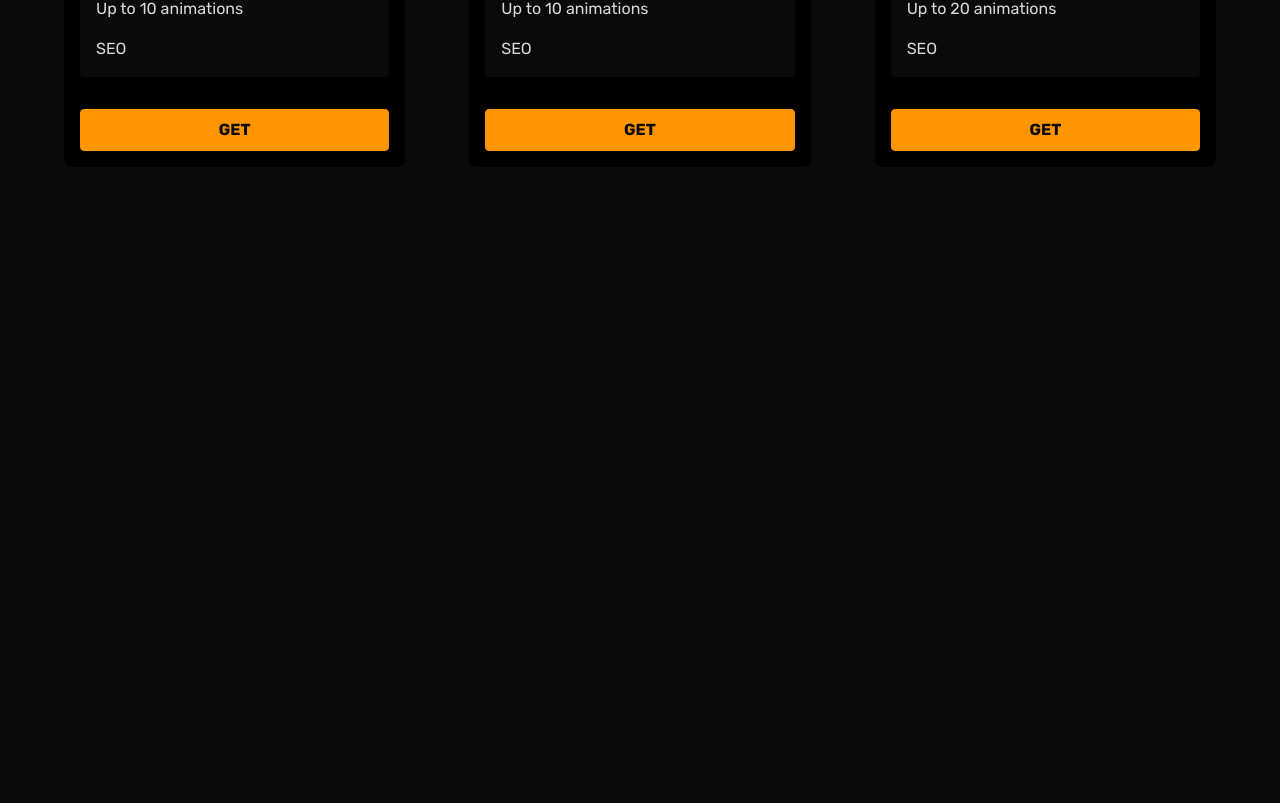
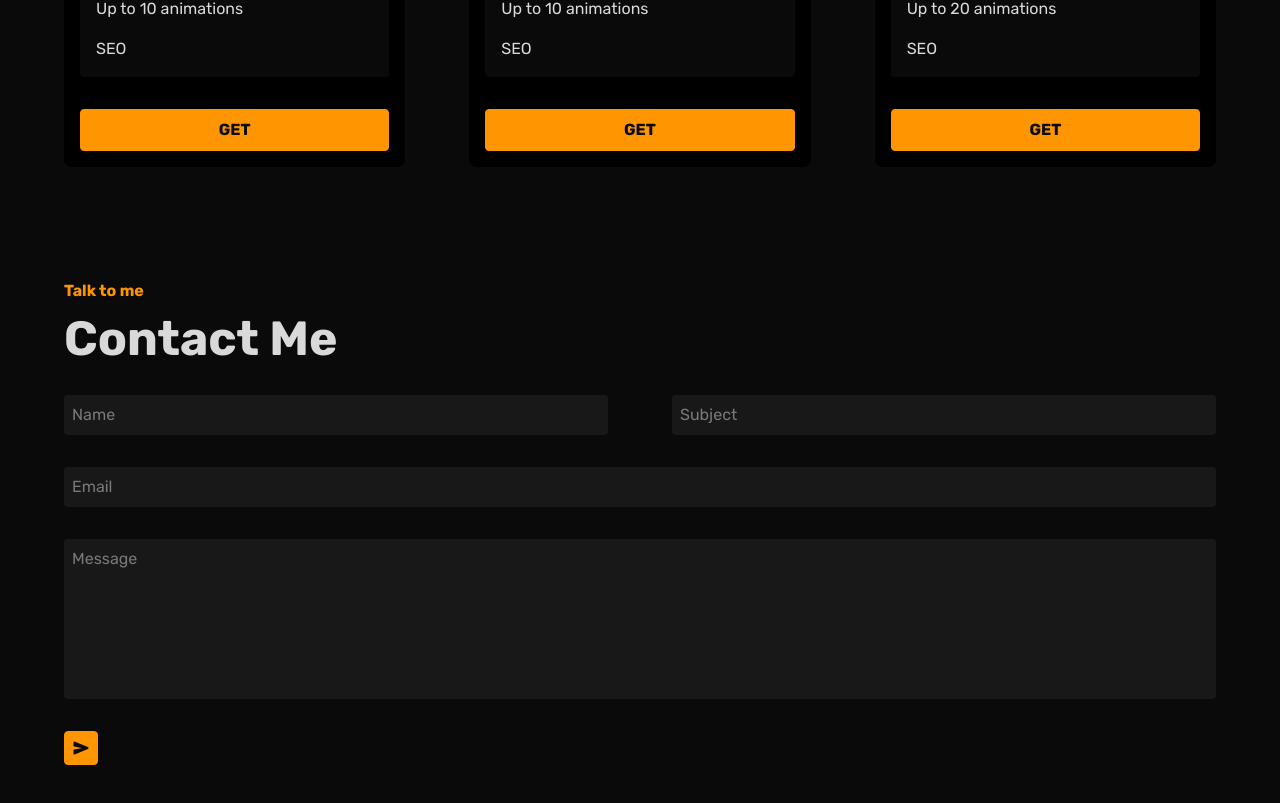
Before and after one commit to anthonywandera/anthonywandera, a React (Vite) app: page / in a window 1280 px wide. Shown: the part 3276-4079 px from the top of the page. Before the commit the page ends 3555 px from the top, so only its background shows below. Built offline with nearby package versions, Linux system fonts and the light colour scheme.

Commit message:
Added contact form

```diff
--- a/src/App.tsx
+++ b/src/App.tsx
@@ -1,4 +1,5 @@
 import About from "./components/About";
+import Contact from "./components/Contact";
 import Header from "./components/Header";
 import Hero from "./components/Hero";
 import Pricing from "./components/Pricing";
@@ -14,6 +15,7 @@ function App() {
       <Projects />
       <Reviews />
       <Pricing />
+      <Contact />
     </>
   );
 }
--- a/src/components/Button.tsx
+++ b/src/components/Button.tsx
@@ -1,7 +1,10 @@
-const Button: React.FC<{ children: string }> = ({ children }) => {
+const Button: React.FC<{ children: React.ReactNode; className?: string }> = ({
+  children,
+  className,
+}) => {
   return (
     <button
-      className={`flex justify-center font-bold items-center border-1 border-[var(--theme-color-accent)] p-2 rounded bg-[var(--theme-color-accent)] text-[var(--theme-color-background)]`}
+      className={`flex justify-center font-bold items-center border-1 border-[var(--theme-color-accent)] p-2 rounded bg-[var(--theme-color-accent)] text-[var(--theme-color-background)] hover:cursor-pointer ${className}`}
     >
       {children}
     </button>
--- /dev/null
+++ b/src/components/Contact.tsx
@@ -0,0 +1,51 @@
+import Button from "./Button";
+import Heading from "./Heading";
+import Section from "./Section";
+import { IoSend } from "react-icons/io5";
+
+const Input: React.FC<{
+  name: string;
+  placeholder: string;
+  rows?: number;
+  type?: string;
+  textarea?: boolean;
+  className?: string;
+}> = ({ className, textarea = false, ...props }) => {
+  const styles = "bg-[#181818] p-2 rounded resize-none";
+  return (
+    <>
+      {!textarea ? (
+        <input {...props} className={`${styles} ${className}`} required />
+      ) : (
+        <textarea {...props} className={`${styles} ${className}`} required />
+      )}
+    </>
+  );
+};
+
+const Contact: React.FC = () => {
+  return (
+    <Section id="contact" center>
+      <Heading title1="Talk to me" title2="Contact Me" />
+      <form>
+        <div className="grid grid-cols-2 gap-x-16 gap-y-8 mb-8">
+          <Input name="name" placeholder="Name" />
+          <Input name="subject" placeholder="Subject" />
+          <Input name="email" placeholder="Email" className="col-span-full" />
+          <Input
+            name="message"
+            placeholder="Message"
+            className="col-span-full"
+            rows={6}
+            textarea
+          />
+        </div>
+        <Button>
+          <IoSend />
+        </Button>
+      </form>
+    </Section>
+  );
+};
+
+export default Contact;
```
